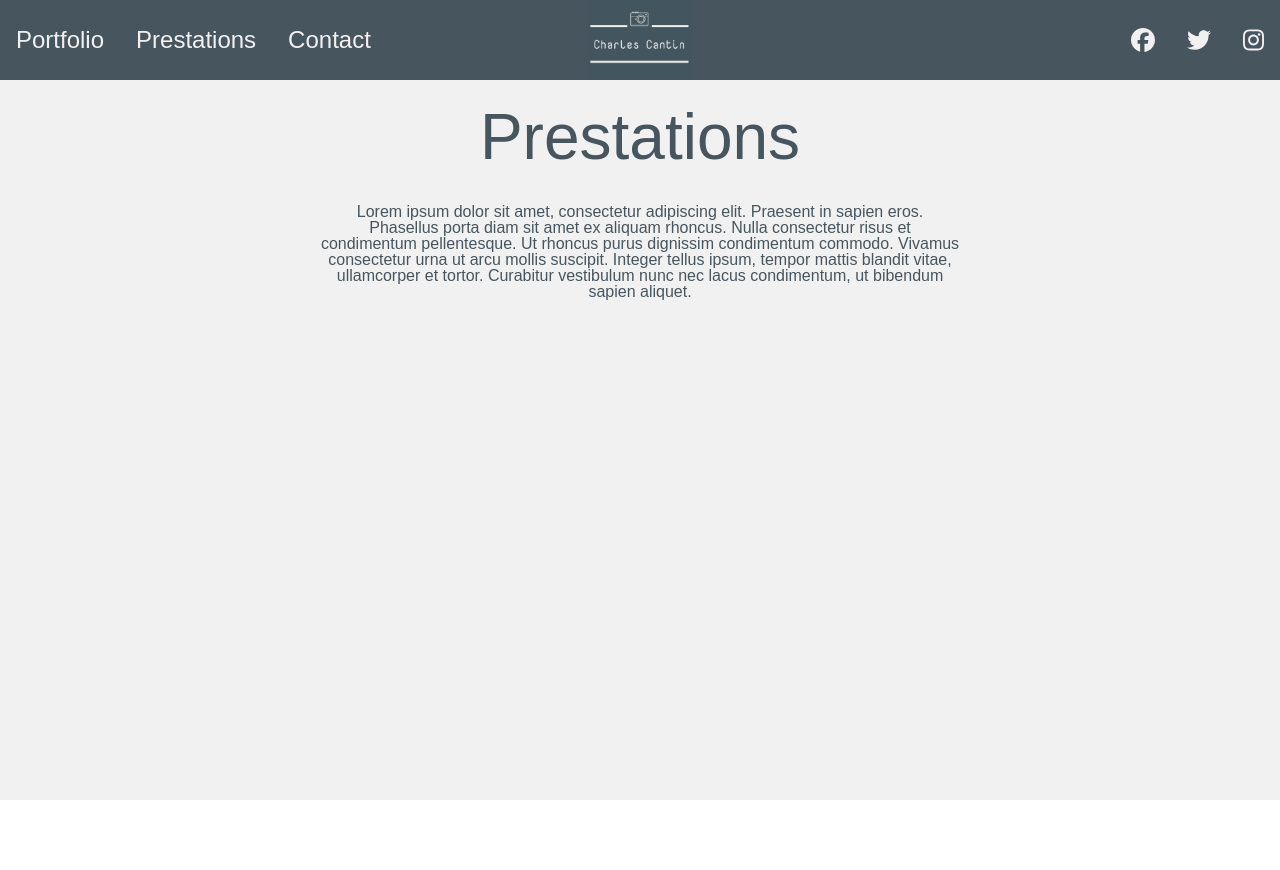
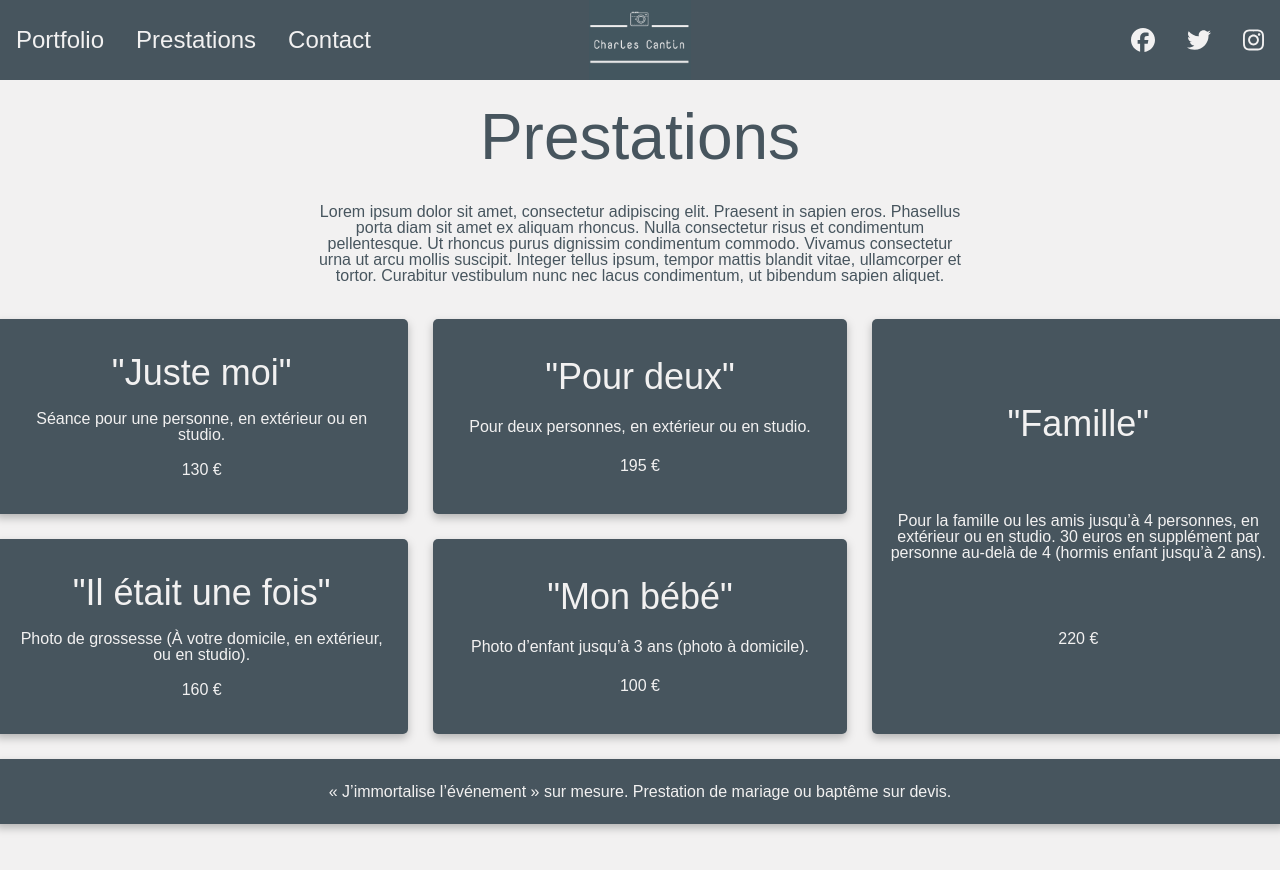
Before and after one commit to Otwgoat/charles-cantin-app, a Next.js app: page /prestations in a window 1280 px wide. Shown: the top 870 px of the page. Before the commit the page ends 800 px from the top, so only its background shows below. Built offline with nearby package versions, Linux system fonts and the light colour scheme; a web font is replaced by a local one.

Commit message:
19th commit

```diff
--- a/components/Prestation.js
+++ b/components/Prestation.js
@@ -1,12 +1,15 @@
 import React from 'react'
 
-const Prestation = ({id, title, content}) => {
+const Prestation = ({id, title, content, price}) => {
   return (
     <div className='prestationItem' id={id}>
-        <h4>{title}</h4>
+        <h4>"{title}"</h4>
         <p>{content}</p>
+        <p id='priceP'>{price} €</p>
     </div>
   )
+
 }
 
+
 export default Prestation
--- a/pages/prestations.js
+++ b/pages/prestations.js
@@ -2,8 +2,12 @@ import React from 'react'
 import Description from '../components/Description'
 import Meta from '../components/Meta'
 import Prestation from '../components/Prestation'
+import fsPromises from 'fs/promises';
+import path from 'path';
 
-const prestations = () => {
+const prestations = (props) => {
+    let prestationsData = props.prestations;
+    console.log(prestationsData);
   return (
     <div className='page container'>
         <Meta title={'Charles Cantin - Prestations'} description={'Consultez sur cette page la liste de mes prestations. Je propose une offre compléte de services à la carte ou sur mesure.'}/>
@@ -11,7 +15,18 @@ const prestations = () => {
             <h2>Prestations</h2>
             <Description />
             <div className='prestationsGrid' >
-                <Prestation/>
+                {prestationsData.map((prestation) => (
+                    <Prestation
+                    key={prestation.id}
+                    title={prestation.title}
+                    content={prestation.description}
+                    id={prestation.id}
+                    price={prestation.price}
+                    />
+                ))}
+                <div className='prestationItem' id='onSizing'>
+                    <p>« J’immortalise l’événement » sur mesure. Prestation de mariage ou baptême sur devis.</p>
+                </div>
 
             </div>
 
@@ -21,4 +36,15 @@ const prestations = () => {
   )
 }
 
-export default prestations
+export default prestations;
+
+export const getStaticProps = async () => {
+    const filePath = path.join(process.cwd(), 'content/prestations.json')
+    const jsonData = await fsPromises.readFile(filePath);
+    const objectData = JSON.parse(jsonData)
+
+    return {
+        props: objectData,
+
+    }
+}
--- a/styles/_prestations.scss
+++ b/styles/_prestations.scss
@@ -4,6 +4,71 @@
     align-items: center;
     margin-top: 70px;
 
+    .prestationsGrid {
+        margin-top: 35px;
+        width: 1290px;
+        height: 700px;
+        display: inline-grid;
+        grid-template-areas:
+        "a b e"
+        "c d e"
+        "f f f";
+
+
+        grid-template-rows: 0.3fr 0.3fr 0.1fr ;
+        grid-template-columns: 1fr 1fr 1fr;
+        row-gap: 25px ;
+        column-gap: 25px;
+
+
+
+        #onlyMe {
+            grid-area: a;
+        }
+        #bothOfUs {
+            grid-area: b;
+        }
+        #onceUponATime {
+            grid-area: c;
+        }
+        #myBaby {
+            grid-area: d;
+        }
+        #family {
+            grid-area: e;
+
+        }
+        #onSizing {
+            grid-area: f;
+
+
+        }
+        .prestationItem {
+            background-color: #47555E;
+            justify-content: space-evenly;
+            display: flex;
+            flex-direction: column;
+            align-items: center;
+            text-align: center;
+            padding: 1rem;
+            filter: drop-shadow(0px 4px 4px rgba(0, 0, 0, 0.25));
+            border-radius: 5px;
+
+
+
+            p, h4 {
+                color: #F2F1F1;
+            }
+
+            p {
+                font-weight: 100;
+            }
+            #priceP {
+                font-weight: 300;
+            }
+        }
+    }
+
 
 
 
--- a/styles/index.scss
+++ b/styles/index.scss
@@ -27,6 +27,11 @@ h1, h2 {
 }
 h2 {
     margin-top: 35px;
+}
+
+h4 {
+    font-weight: 400;
+    font-size: 36px;
 }
 a {
 
```
Also changed, not shown: pages/portfolio.js (+17 -45 lines).
